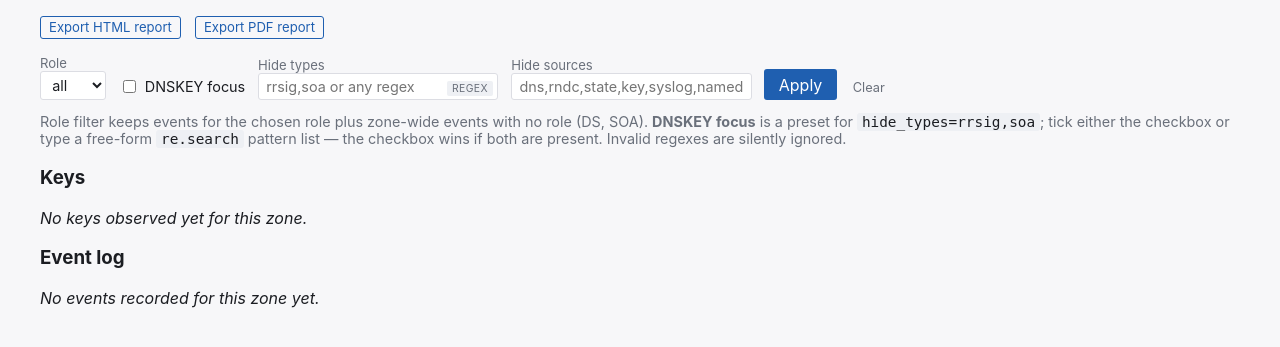
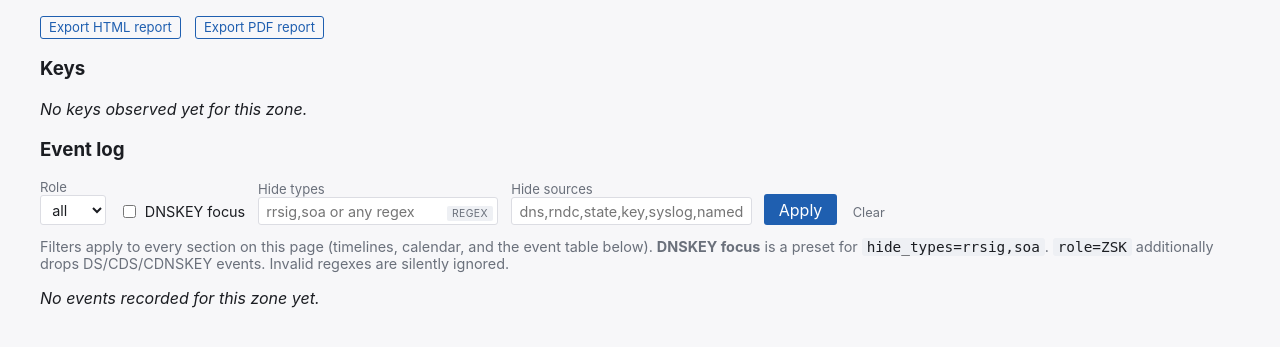
Before and after one commit to ltfiend/dnssec-tracker, a Python web app: template dnssec_tracker/web/templates/zone.html in a window 1280 px wide. Shown: the part 131-478 px from the top of the page. Run offline with Jinja, Linux system fonts and the light colour scheme; the template is opened without the code that fills it, so the values that code supplies are empty.

Commit message:
Move filter bar above event log; fix rollover title overlapping ticks
Two UI polish fixes:

zone.html: the filter form (Role / DNSKEY focus / hide types / hide
sources) was sitting at the very top of the page between the export
links and the Keys table. Since it controls what shows in the event
log (and the timelines above it are already filtered by the same
FilterSet), it belongs right above the Event log heading where the
user is actually reading the rows. Moved it there and shortened the
explanatory blurb since the first-time explanation already lives on
the key.html page.

rollover_view.py: the bold "Rollover view: YYYY-MM-DD HH:MM → ..."
title text was rendered at y=20 inside the SVG, but the axis tick
labels sat at y≈26 (margin_top - 14). The 6-pixel gap wasn't enough
to prevent visual overlap, especially at tight window widths. Since
the section <h3> in the template already says "Rollover view" the
SVG-internal title was redundant. Replaced it with a smaller (10 px),
muted, right-aligned date-range annotation at x=width-margin_right
y=14 that tucks into the top-right corner above the first group
header without overlapping the tick labels.

```diff
--- a/dnssec_tracker/web/templates/zone.html
+++ b/dnssec_tracker/web/templates/zone.html
@@ -11,40 +11,6 @@
 <p>
   <a class="action" href="/zones/{{ zone.name }}/report.html{% if filterset and filterset.is_active() %}?{% if hide_types %}hide_types={{ hide_types }}&{% endif %}{% if hide_sources %}hide_sources={{ hide_sources }}&{% endif %}{% if role and role != 'all' %}role={{ role }}{% endif %}{% endif %}">Export HTML report</a>
   <a class="action" href="/zones/{{ zone.name }}/report.pdf{% if filterset and filterset.is_active() %}?{% if hide_types %}hide_types={{ hide_types }}&{% endif %}{% if hide_sources %}hide_sources={{ hide_sources }}&{% endif %}{% if role and role != 'all' %}role={{ role }}{% endif %}{% endif %}">Export PDF report</a>
-</p>
-
-<form method="get" class="filters">
-  <label>
-    Role
-    <select name="role">
-      <option value="all"{% if role == 'all' %} selected{% endif %}>all</option>
-      <option value="KSK"{% if role == 'KSK' %} selected{% endif %}>KSK</option>
-      <option value="ZSK"{% if role == 'ZSK' %} selected{% endif %}>ZSK</option>
-      <option value="CSK"{% if role == 'CSK' %} selected{% endif %}>CSK</option>
-    </select>
-  </label>
-  <label class="preset-check">
-    <input type="checkbox" name="hide_types_preset" value="rrsig,soa"{% if hide_types == 'rrsig,soa' %} checked{% endif %}>
-    DNSKEY focus
-  </label>
-  <label>
-    Hide types
-    <input type="text" name="hide_types" value="{{ hide_types or '' }}" placeholder="rrsig,soa or any regex">
-    <span class="hint">regex</span>
-  </label>
-  <label>
-    Hide sources
-    <input type="text" name="hide_sources" value="{{ hide_sources or '' }}" placeholder="dns,rndc,state,key,syslog,named">
-  </label>
-  <button type="submit">Apply</button>
-  <a class="clear" href="/zones/{{ zone.name }}">Clear</a>
-</form>
-<p class="meta filter-note">
-  Role filter keeps events for the chosen role plus zone-wide events
-  with no role (DS, SOA). <strong>DNSKEY focus</strong> is a preset for
-  <code>hide_types=rrsig,soa</code>; tick either the checkbox or type a
-  free-form <code>re.search</code> pattern list — the checkbox wins if
-  both are present. Invalid regexes are silently ignored.
 </p>
 
 <h3>Keys</h3>
@@ -104,6 +70,38 @@
 {% endif %}
 
 <h3>Event log</h3>
+<form method="get" class="filters">
+  <label>
+    Role
+    <select name="role">
+      <option value="all"{% if role == 'all' %} selected{% endif %}>all</option>
+      <option value="KSK"{% if role == 'KSK' %} selected{% endif %}>KSK</option>
+      <option value="ZSK"{% if role == 'ZSK' %} selected{% endif %}>ZSK</option>
+      <option value="CSK"{% if role == 'CSK' %} selected{% endif %}>CSK</option>
+    </select>
+  </label>
+  <label class="preset-check">
+    <input type="checkbox" name="hide_types_preset" value="rrsig,soa"{% if hide_types == 'rrsig,soa' %} checked{% endif %}>
+    DNSKEY focus
+  </label>
+  <label>
+    Hide types
+    <input type="text" name="hide_types" value="{{ hide_types or '' }}" placeholder="rrsig,soa or any regex">
+    <span class="hint">regex</span>
+  </label>
+  <label>
+    Hide sources
+    <input type="text" name="hide_sources" value="{{ hide_sources or '' }}" placeholder="dns,rndc,state,key,syslog,named">
+  </label>
+  <button type="submit">Apply</button>
+  <a class="clear" href="/zones/{{ zone.name }}">Clear</a>
+</form>
+<p class="meta filter-note">
+  Filters apply to every section on this page (timelines, calendar, and
+  the event table below). <strong>DNSKEY focus</strong> is a preset for
+  <code>hide_types=rrsig,soa</code>. <code>role=ZSK</code> additionally
+  drops DS/CDS/CDNSKEY events. Invalid regexes are silently ignored.
+</p>
 {% if events %}
 <table class="events">
   <thead>
```
Also changed, not shown: PROMPTS.md (+6 -0 lines), dnssec_tracker/render/rollover_view.py (+8 -3 lines).
